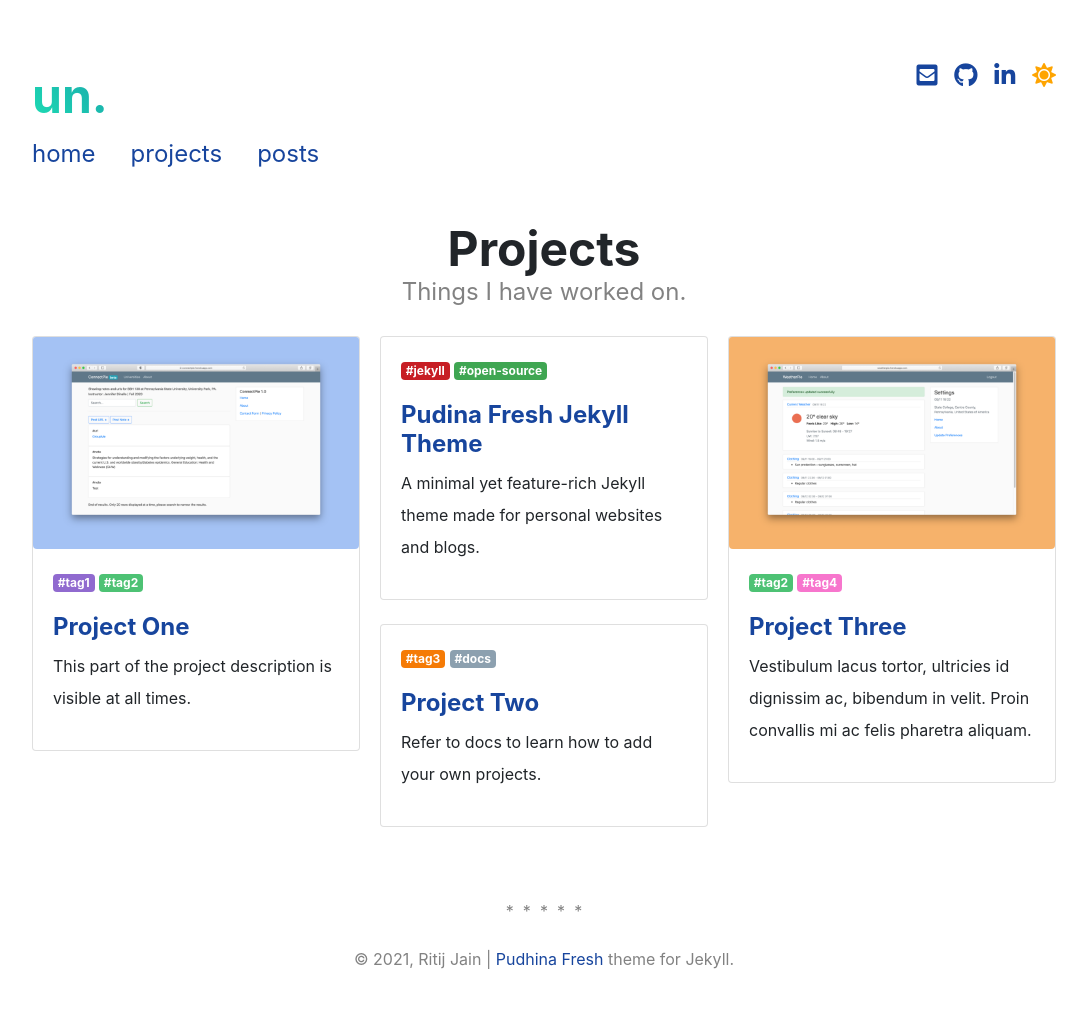
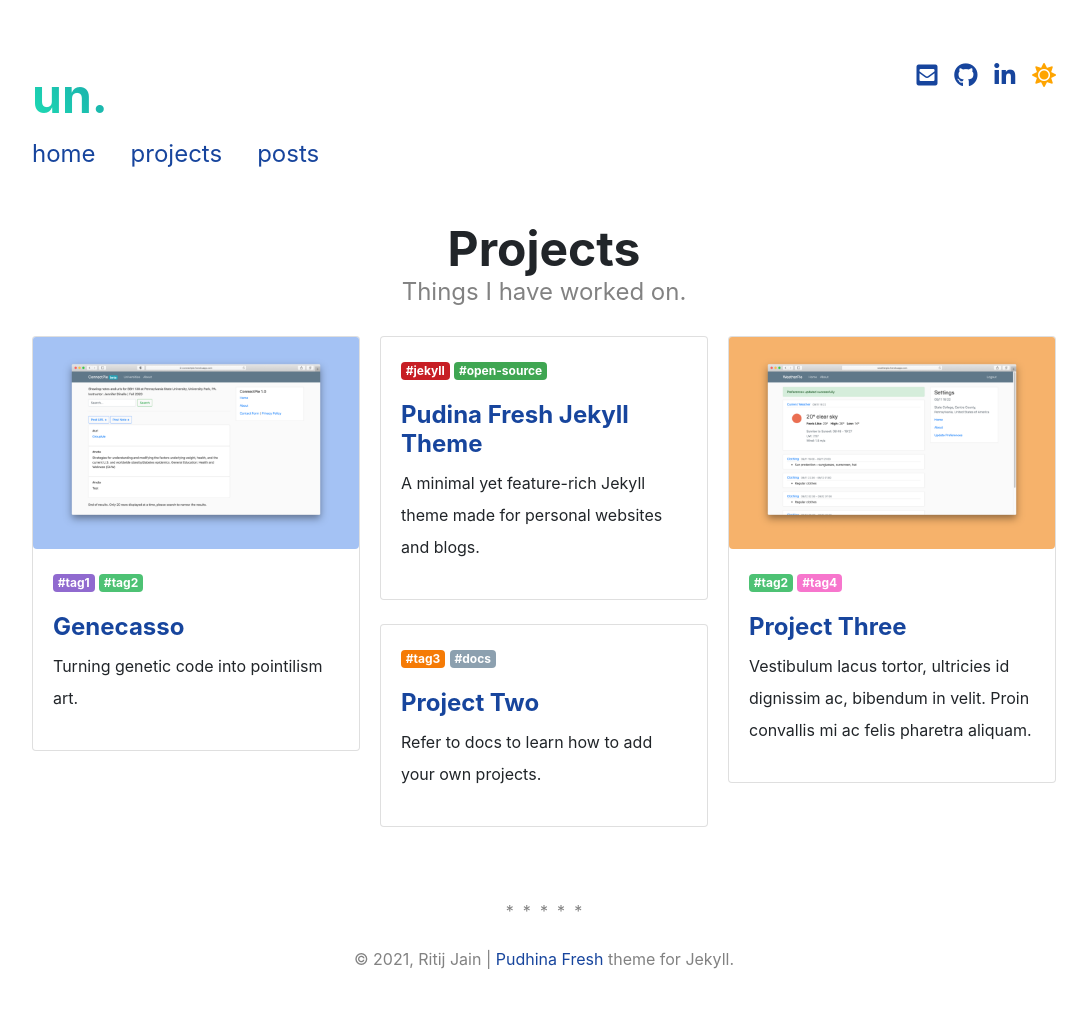
Before and after one commit to MurtoHilali/genemuse, a Jekyll site: the page built from pages/projects.html, in a window 1280 px wide. Shown: the whole page, without its empty margins (96-1183 px from the left). Built offline with Jekyll 4.4.1, drawn with Linux system fonts in a browser that asks for light colours; nearby versions of some CDN libraries; a style sheet for code colours, icons or effects is not loaded.

Commit message:
Update projects.yml

```diff
--- a/_data/projects.yml
+++ b/_data/projects.yml
@@ -1,9 +1,9 @@
-- name: Project One # Project name, also used as heading
+- name: Genecasso # Project name, also used as heading
   id: p1 # Project id, must be unique amongst the projects
   img_src: /assets/img/connectpie-page.png # Optional image
-  description_less: This part of the project description is visible at all times. # Description shown at all times, text only
+  description_less: Turning genetic code into pointilism art. # Description shown at all times, text only
   description_more: > # Description shown only when the project card is expanded, HTML only
-    <p>This part is only seen when you click on the project card.</p>
+    <p>Creating visual art out of genetic data.</p>
   action_buttons: > # Action buttons for project, HTML only
     <a href="#" target="_blank" class="btn btn-dark mb-1"><i class="fas fa-code-branch"></i> &nbsp Repository</a>
     <a href="#" target="_blank" class="btn btn-dark mb-1"><i class="fas fa-align-right"></i> &nbsp Blog Post</a>
```
